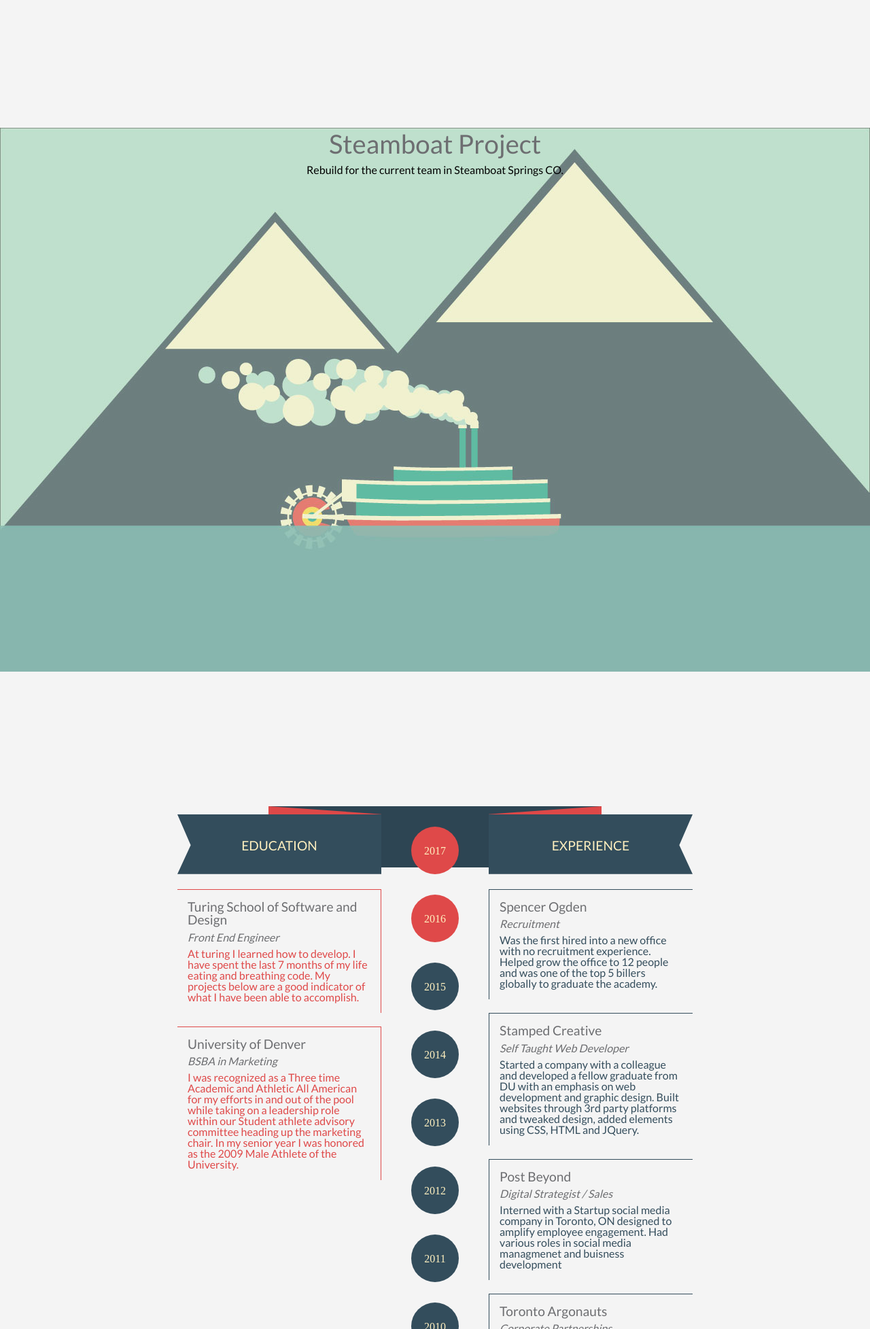
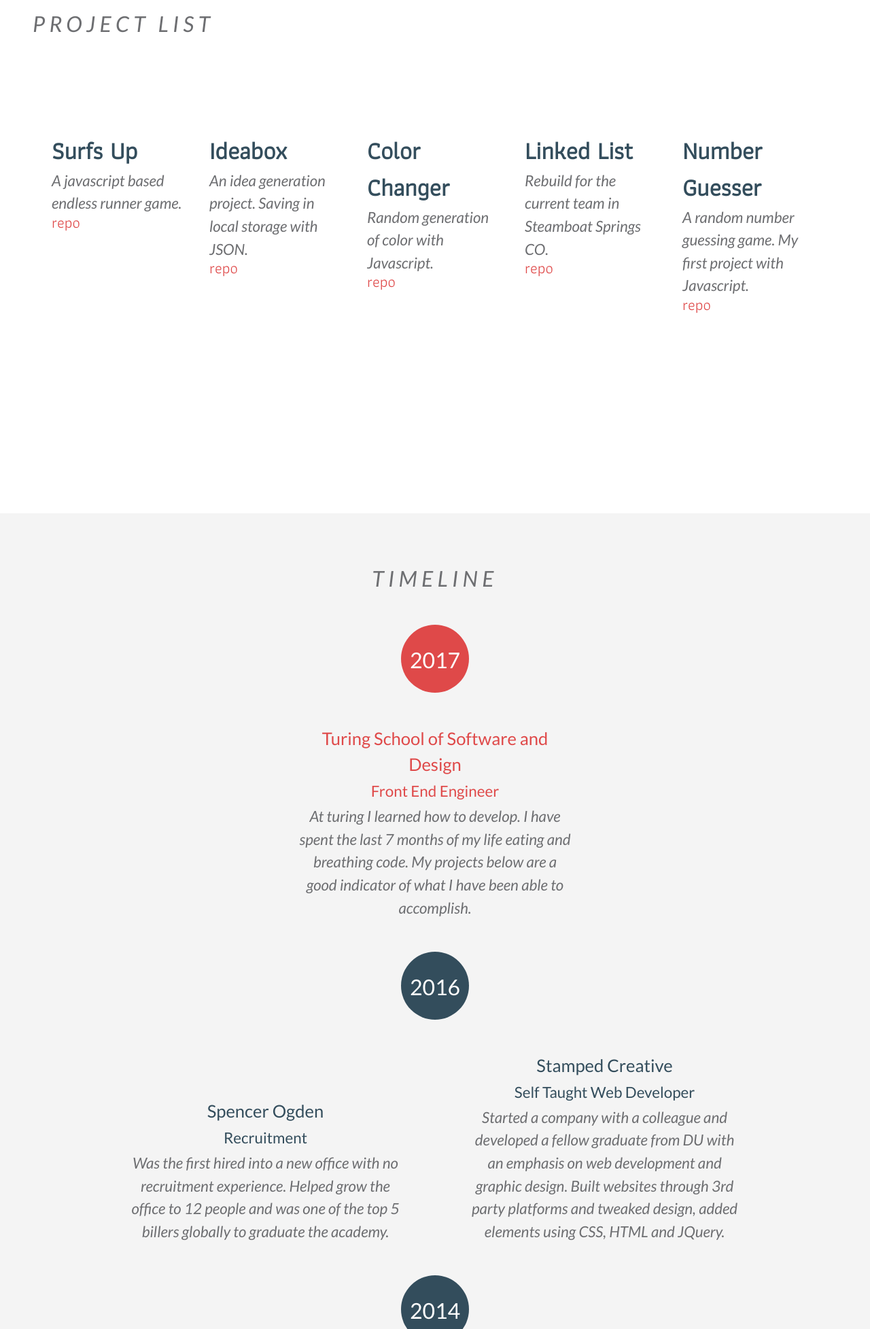
Before and after one commit to blakeworsley/portfolio, a plain HTML site: page index.html in a window 1280 px wide. Shown: the part 845-2800 px from the top of the page at 68% size. Drawn offline with Linux system fonts and the light colour scheme.

Commit message:
reworked website, now have mobile friendly version

```diff
--- a/css/style.css
+++ b/css/style.css
@@ -1,189 +1,126 @@
-/* General */
-
 body {
   background: #f4f4f4;
+  font-family: 'Lato', sans-serif;
+  color: #6D6E71;
 }
-* a {
+a {
   text-decoration: none;
   color: #334D5C;
-  font-size: 1.2em;
   font-family: 'Athiti', sans-serif;
+  font-size: 1.4em;
 }
-article {
-  margin: auto;
+p {
+  font-size: 1.4em;
+  font-style: italic;
+  line-height: 1.5em;
 }
-h1, h2, h3, h4, h5, h6 {
-  font-family: 'Lato', sans-serif;
-  color: #6D6E71;
-  margin-bottom: 8px;
+section {
+  min-height: 100vh;
+}
+.italic {
+  font-style: italic;
+  letter-spacing: 0.2em;
+}
+
+/* Header */
+
+.main-header {
+  height: 125px;
+  background-color: white;
+  width: 100%;
+  position: absolute;
+}
+#logo-header {
+  margin-top: 25px;
+  margin-left: 2em;
+  width: 75px;
+  height: 75px;
+}
+nav {
+  margin-top: 25px;
+  margin-right: 2em;
+  display: inline: block;
+  float: right;
+}
+
+/* Bio Section */
+
+.bio-section {
+  margin-right: 2em;
+  margin-left: 2em;
+  text-align: center;
+  height: 100vh;
+  display: flex;
+  justify-content: center;
+  align-items: center;
+  padding-left: 1em;
+  padding-right: 1em;
 }
 h1 {
   font-size: 2em;
   line-height: 2em;
 }
 h2 {
-  font-size: 2em;
-  line-height: 1.2em;
+  font-size: 1.6em;
+  line-height: 1.5em;
 }
 h3 {
-  font-size: 2em;
-  font-style: italic;
-  line-height: 1.3em;
-}
-h4 {
-  text-transform: uppercase;
-  font-size: 1.2em;
-  color: #FFF0BF;
-}
-h5 {
-  font-size: 1.2em;
-  font-weight: 500;
-}
-h6 {
-  font-size: 1em;
-  font-style: italic;
-}
-p {
-  font-family: 'Lato', sans-serif;
+  font-size: 1.4em;
+  line-height: 1.8em;
 }
 
-/* STRUCTURE */
+/* Project List */
 
-section {
-  min-height: 101vh;
-  /* Viewport height set to 100 makes it fill the entire page*/
-  positon: relative;
-  padding-top: 75px;
-  padding-bottom: 75px;
+.projects-section {
+  background-color: white;
 }
-
-/* HEADER */
-
-header {
-  height: 80px;
-  width: 100%;
-  background: rgba(255, 255, 255, 0.5);
-  position: fixed;
-  top: 0px;
-  z-index: 1000;
+.projects-header {
+  padding: 3em;
 }
-#logo-header {
-  width: 70px;
-  height: 70px;
-  margin: 4px 12px 12px 50px;
-  float: left;
+.projects-section-container {
+  padding: 2em;
 }
-#logo-header:hover #path-1 {
-  /*opacity: 0;*/
+.projects {
+  margin-top: 2em;
+  padding: 1em;
+  /*background-color: #f4f4f4;*/
 }
-header li {
-  display: inline-block;
-  float: right;
-  height: 50px;
-  padding: 0px 20px 0px 20px;
-  margin-top: 30px;
-  text-align: center;
-  font-family: 'Athiti', sans-serif;
+.project-title {
+  font-weight: 900;
 }
-header li a:hover {
-  color: #92FFF7;
-}
-
-/* BIO */
-
-#bio {
-  height: 101vh;
-}
-#bio article {
-  padding: 5px;
-  position: relative;
-  top: 20%;
-  transform: translateY(51%);
-  max-width: 600px;
-}
-
-/* PROJECTS */
-
-#projects {
-  text-align: center;
-  min-width: 100%;
-  text-align: center;
-}
-#projects article {
-  margin: auto;
-}
-.project {
-  width: 100%;
-  height: 100%;
-}
-.project-image {
-  min-width: 100%;
-  max-height: 101vh;
-  position: absolute;
-  top: auto;
-  left: 0;
-  z-index: -1;
+.project-link {
+  color: #DF4949;
+  padding-top: auto;
 }
 
 /* Timeline */
 
-#timeline {
-  height: auto;
+.timeline-year {
+  height: 100px;
+  display: flex;
+  align-items: center;
+  padding-left: 2em;
+  padding-right: 2em;
+  margin-bottom: -3em;
+}
+.timeline-header {
+  margin-top: 4em;
+  margin-bottom: 2em;
+}
+.horizontal-line {
+  width: 50%;
+  height: 2px;
+  background-color: #757575;
+}
+.blue-year, .red-year {
+  height: 80px;
+  width: 100px;
+  border-radius: 50%;
+  display: inline-block;
+  padding-top: 20px;
+  color: #FFFFFF;
   text-align: center;
-}
-#timeline-header {
-  height: 90px;
-  width: 490px;
-  positon: absolute;
-  top: 150;
-  background-color: #2D4553;
-  margin: 40px auto -90px auto;
-}
-.timeline-heading-text {
-  margin: -55px auto 55px auto;
-}
-.column {
-  top: 0;
-  display: inline-block;
-  position: relative;
-  width: 300px;
-  vertical-align: top;
-}
-.education, .work-experience {
-  text-align: left;
-  margin: 20px auto 0 auto;
-}
-.education {
-  color: #DF4949;
-  padding: 15px;
-  border-right: 1px solid #DF4949;
-  border-top: 1px solid #DF4949;
-}
-.work-experience {
-  color: #344D5C;
-  padding: 15px;
-  border-left: 1px solid #344D5C;
-  border-top: 1px solid #344D5C;
-}
-#timeline-column {
-  width: 150px;
-}
-
-/*.css-line {
-  width: 2px;
-  position: absolute;
-  margin: auto;
-  border-bottom: 2000px solid #344D5C;
-}*/
-
-.blue-year, .red-year {
-  height: 42px;
-  width: 70px;
-  border-radius: 50%;
-  display: block;
-  padding-top: 28px;
-  margin-top: 30px;
-  color: #FFF0BF;
+  margin-left: auto;
 }
 .red-year {
   background-color: #DF4949;
@@ -191,16 +128,26 @@ header li a:hover {
 .blue-year {
   background-color: #334D5C;
 }
+.timeline-card {
+  margin: 2em 5em 2em 2em;
+  padding: 1em;
+}
+.education h2, .education h3 {
+  color: #DF4949;
+}
+.work-experience h2, .work-experience h3 {
+  color: #334D5C;
+}
 
-/* Contact */
+/* Contact form */
 
-#contact {
+.contact-section {
   max-height: 90vh;
   background-color: #334D5C;
   position: relative;
   text-align: center;
 }
-#contact-form {
+.contact-form {
   max-width: 500px;
   margin: auto;
   padding-top: 100px;
@@ -233,7 +180,7 @@ input {
   font-size: 1.2em;
 }
 input:focus {
-  background-color: #2D4553;
+  background-color: #B73535;
 }
 button {
   border: 2px solid #92FFF7;
@@ -262,3 +209,56 @@ footer {
   margin-top: 25px;
   display: inline-block;
 }
+@media (min-width: 40em) {
+  /* HEADER */
+  .main-header {
+    background: rgba(255, 255, 255, 0.9);
+    position: fixed;
+    top: 0px;
+    z-index: 1000;
+  }
+  header li {
+    display: inline-block;
+    float: right;
+    height: 50px;
+    padding: 0px 20px 0px 20px;
+    margin-top: 30px;
+    text-align: center;
+    font-family: 'Athiti', sans-serif;
+  }
+  header li a:hover {
+    color: #92FFF7;
+  }
+  /* BIO */
+  .bio-section article {
+    max-width: 600px;
+  }
+  /* PROJECTS */
+  .projects-section-container {
+    display: flex;
+    flex-wrap: wrap;
+    justify-content: center;
+  }
+  .projects {
+    display: inline-block;
+    width: 200px;
+  }
+  /* Timeline */
+  .timeline-year {
+    display: block;
+    text-align: center;
+    margin-bottom: 0em;
+  }
+  .horizontal-line {
+    width: 0;
+    height: 0;
+  }
+  .timeline-card-container {
+    text-align: center;
+  }
+  .timeline-card {
+    display: inline-block;
+    max-width: 400px;
+    margin: 2em 2em 2em 2em;
+  }
+}
--- a/index.html
+++ b/index.html
@@ -4,7 +4,7 @@
 <head>
   <meta charset="utf-8">
   <link rel="stylesheet" type="text/css" href="css/reset.css">
-  <link href="https://fonts.googleapis.com/css?family=Lato" rel="stylesheet">
+  <link href="https://fonts.googleapis.com/css?family=Lato:400,400i,900" rel="stylesheet">
   <link href="https://fonts.googleapis.com/css?family=Athiti" rel="stylesheet">
   <link rel="stylesheet" type="text/css" href="css/style.css">
   <title>Blake Worsley: Front End Development</title>
@@ -12,9 +12,7 @@
 
 <body>
 
-  <header>
-    <!-- <img id="logo-header" src="img/bw-logo.svg" alt=""> -->
-
+  <header class="main-header">
     <svg id="logo-header" width="46px" height="47px" viewBox="490 160 46 47" version="1.1" xmlns="http://www.w3.org/2000/svg" xmlns:xlink="http://www.w3.org/1999/xlink">
       <path d="M0,23.196 C0,35.791 10.209,46 22.804,46 C35.399,46 45.607,35.791 45.607,23.196 C45.607,10.601 35.399,0.392 22.804,0.392 C10.209,0.392 0,10.601 0,23.196 L0,23.196 Z" id="path-1"></path>
       <!-- path d is the circle -->
@@ -57,8 +55,8 @@
   </header>
 
 
-  <section id="bio">
-    <article>
+  <section class="bio-section">
+    <article class="bio-article">
       <h1>
         🤔 💻 🏊
       </h1>
@@ -68,113 +66,125 @@
     </article>
   </section>
 
-
-  <section id="projects">
-    <article class="projects">
-      <img src="img/Steamboat.jpg" class="project-image">
-      <a href="#"><h2 class="Number Guesser">Steamboat Project</h2></a>
-      <p class="project-description">Rebuild for the current team in Steamboat Springs CO.</p>
-    </article>
-    <!-- <div id="project2" class="project"><a href=""><h2>Project 2</h2></a></div>
-      <div id="project3" class="project"><a href=""><h2>Project 3</h2></a></div>
-      <div id="project4" class="project"><a href=""><h2>Project 4</h2></a></div>
-      <div id="project5" class="project"><a href=""><h2>Project 5</h2></a></div> -->
+  <section class="projects-section">
+    <header class="projects-header">
+      <h1 class="italic">PROJECT LIST</h1>
+    </header>
+    <div class="projects-section-container">
+      <article class="projects">
+        <a href="https://blakeworsley.github.io/surfs-up/"><h2 class="project-title">Surfs Up</h2></a>
+        <p class="project-description">A javascript based endless runner game.</p>
+        <a href="https://github.com/blakeworsley/surfs-up" class="project-link">repo</a>
+      </article>
+      <article class="projects">
+        <a href="https://blakeworsley.github.io/ideabox/"><h2 class="project-title">Ideabox</h2></a>
+        <p class="project-description">An idea generation project. Saving in local storage with JSON.</p>
+        <a href="https://github.com/blakeworsley/ideabox" class="project-link">repo</a>
+      </article>
+      <article class="projects">
+        <a href="https://blakeworsley.github.io/color-changer/"><h2 class="project-title">Color Changer</h2></a>
+        <p class="project-description">Random generation of color with Javascript.</p>
+        <a href="https://github.com/blakeworsley/color-changer" class="project-link">repo</a>
+      </article>
+      <article class="projects">
+        <a href="#"><h2 class="project-title">Linked List</h2></a>
+        <p class="project-description">Rebuild for the current team in Steamboat Springs CO.</p>
+        <a href="https://github.com/kylem038/linked-list" class="project-link">repo</a>
+      </article>
+      <article class="projects">
+        <a href="https://blakeworsley.github.io/number-guesser/"><h2 class="project-title">Number Guesser</h2></a>
+        <p class="project-description">A random number guessing game. My first project with Javascript.</p>
+        <a href="https://github.com/blakeworsley/number-guesser" class="project-link">repo</a>
+      </article>
+    </div>
   </section>
 
 
-  <section id="timeline">
-    <div id="timeline-header"></div>
-    <div class="column" id="education-column">
-      <svg class="banner-left" width="300px" height="100px" viewBox="277 307 300 100">
-        <g id="Page-1" stroke="none" stroke-width="1" fill="none" fill-rule="evenodd" transform="translate(277.000000, 307.000000)">
-          <polygon id="Fill-1" fill="#DE4848" points="134.010189 0.00027027027 134.010189 87.6651351 299.92717 99.3110811 299.92717 11.6462162"></polygon>
-          <polygon id="Fill-2" fill="#334D5C" points="0 12 19.5983242 57.3648649 0 99.6648649 300 99.6648649 300 12"></polygon>
-        </g>
-      </svg>
-      <h4 class="timeline-heading-text">Education</h4>
-      <article class="education">
-        <h5>Turing School of Software and Design</h5>
-        <h6>Front End Engineer</h6>
+  <section id="timeline-section">
+    <div class="timeline-year timeline-header">
+      <h1 class="italic">TIMELINE</h1>
+    </div>
+    <div class="timeline-card-container">
+      <div class="timeline-year">
+        <div class="horizontal-line"></div>
+        <article class="red-year" id="2017"><h1>2017</h1></article>
+      </div>
+      <article class="timeline-card education">
+        <h2>Turing School of Software and Design</h2>
+        <h3>Front End Engineer</h3>
         <p>
           At turing I learned how to develop. I have spent the last 7 months of my life eating and breathing code. My projects below are a good indicator of what I have been able to accomplish.
         </p>
       </article>
-      <article class="education">
-        <h5>University of Denver</h5>
-        <h6>BSBA in Marketing</h6>
+      <div class="timeline-year">
+        <div class="horizontal-line"></div>
+        <article class="blue-year"><h1>2016</h1></article>
+      </div>
+      <article class="timeline-card work-experience">
+        <h2>Spencer Ogden</h2>
+        <h3>Recruitment</h3>
+        <p>
+          Was the first hired into a new office with no recruitment experience. Helped grow the office to 12 people and was one of the top 5 billers globally to graduate the academy.
+        </p>
+      </article>
+      <article class="timeline-card work-experience">
+        <h2>Stamped Creative</h2>
+        <h3>Self Taught Web Developer</h3>
+        <p>
+          Started a company with a colleague and developed a fellow graduate from DU with an emphasis on web development and graphic design. Built websites through 3rd party platforms and tweaked design, added elements using CSS, HTML and JQuery.
+        </p>
+      </article>
+      <div class="timeline-year">
+        <div class="horizontal-line"></div>
+        <article class="blue-year"><h1>2014</h1></article>
+      </div>
+      <article class="timeline-card work-experience">
+        <h2>Post Beyond</h2>
+        <h3>Digital Strategist / Sales</h3>
+        <p>
+          Interned with a Startup social media company in Toronto, ON designed to amplify employee engagement. Had various roles in social media managmenet and buisness development
+        </p>
+      </article>
+      <div class="timeline-year">
+        <div class="horizontal-line"></div>
+        <article class="blue-year"><h1>2013</h1></article>
+      </div>
+      <article class="timeline-card work-experience">
+        <h2>Toronto Argonauts</h2>
+        <h3>Corporate Partnerships</h3>
+        <p>
+          Interned throughtout the Grey Cup (Canadian Football’s version of the Superbowl). Help aquire major partners, while arranging and facilitating an event with an economic impact of over $100 million.
+        </p>
+      </article>
+      <div class="timeline-year">
+        <div class="horizontal-line"></div>
+        <article class="blue-year"><h1>2012</h1></article>
+      </div>
+      <article class="timeline-card work-experience">
+        <h2>2012 Olympian</h2>
+        <h3>Team Canada</h3>
+        <p>
+          Swam for team Canada for four years while speaking at events and conducting clinics around the world. Canadian Record Holder.
+        </p>
+      </article>
+      <div class="timeline-year">
+        <div class="horizontal-line"></div>
+        <article class="red-year"><h1>2009</h1></article>
+      </div>
+      <article class="timeline-card education">
+        <h2>University of Denver</h2>
+        <h3>BSBA in Marketing</h3>
         <p>
           I was recognized as a Three time Academic and Athletic All American for my efforts in and out of the pool while taking on a leadership role within our Student athlete advisory committee heading up the marketing chair. In my senior year I was honored as
           the 2009 Male Athlete of the University.
         </p>
       </article>
     </div>
-    <div class="column" id="timeline-column">
-      <!-- <div class="css-line"> -->
-      <article class="red-year">2017</article>
-      <article class="red-year">2016</article>
-      <article class="blue-year">2015</article>
-      <article class="blue-year">2014</article>
-      <article class="blue-year">2013</article>
-      <article class="blue-year">2012</article>
-      <article class="blue-year">2011</article>
-      <article class="blue-year">2010</article>
-      <article class="blue-year">2009</article>
-    </div>
-    </div>
-    <div class="column" id="work-column">
-      <svg id="banner-right" width="300px" height="100px" viewBox="618 307 300 100">
-        <g id="Page-1" stroke="none" stroke-width="1" fill="none" fill-rule="evenodd" transform="translate(768.000000, 357.000000) scale(-1, 1) translate(-768.000000, -357.000000) translate(618.000000, 307.000000)">
-          <polygon id="Fill-1" fill="#DE4848" points="134.010189 0.00027027027 134.010189 87.6651351 299.92717 99.3110811 299.92717 11.6462162"></polygon>
-          <polygon id="Fill-2" fill="#334D5C" points="0 12 19.5983242 57.3648649 0 99.6648649 300 99.6648649 300 12"></polygon>
-        </g>
-      </svg>
-      <h4 class="timeline-heading-text">Experience</h4>
-      <article class="work-experience">
-        <h5>Spencer Ogden</h5>
-        <h6>Recruitment</h6>
-        <p>
-          Was the first hired into a new office with no recruitment experience. Helped grow the office to 12 people and was one of the top 5 billers globally to graduate the academy.
-        </p>
-      </article>
-      <article class="work-experience">
-        <h5>Stamped Creative</h5>
-        <h6>Self Taught Web Developer</h6>
-        <p>
-          Started a company with a colleague and developed a fellow graduate from DU with an emphasis on web development and graphic design. Built websites through 3rd party platforms and tweaked design, added elements using CSS, HTML and JQuery.
-        </p>
-      </article>
-      <article class="work-experience">
-        <h5>Post Beyond</h5>
-        <h6>Digital Strategist / Sales</h6>
-        <p>
-          Interned with a Startup social media company in Toronto, ON designed to amplify employee engagement. Had various roles in social media managmenet and buisness development
-        </p>
-      </article>
-      <article class="work-experience">
-        <h5>Toronto Argonauts</h5>
-        <h6>Corporate Partnerships</h6>
-        <p>
-          Interned throughtout the Grey Cup (Canadian Football’s version of the Superbowl). Help aquire major partners, while arranging and facilitating an event with an economic impact of over $100 million.
-        </p>
-      </article>
-      <article class="work-experience">
-        <h5>2012 Olympian</h5>
-        <h6>Team Canada</h6>
-        <p>
-          Swam for team Canada for four years while speaking at events and conducting clinics around the world. Canadian Record Holder.
-        </p>
-      </article>
-      <article>
-        <h5>. . .</h5>
-        <p>Want to know more?</p>
-      </article>
     </div>
   </section>
 
-
-  <section id="contact">
-    <form id="contact-form" action="">
-      <!-- must add an action to this form -->
+  <section class="contact-section">
+    <form class="contact-form" action="">
       <fieldset>
         <legend>Get in contact</legend>
         <label>Email:
@@ -224,3 +234,4 @@
 
 
 </html>
+<h1></h1>
```
